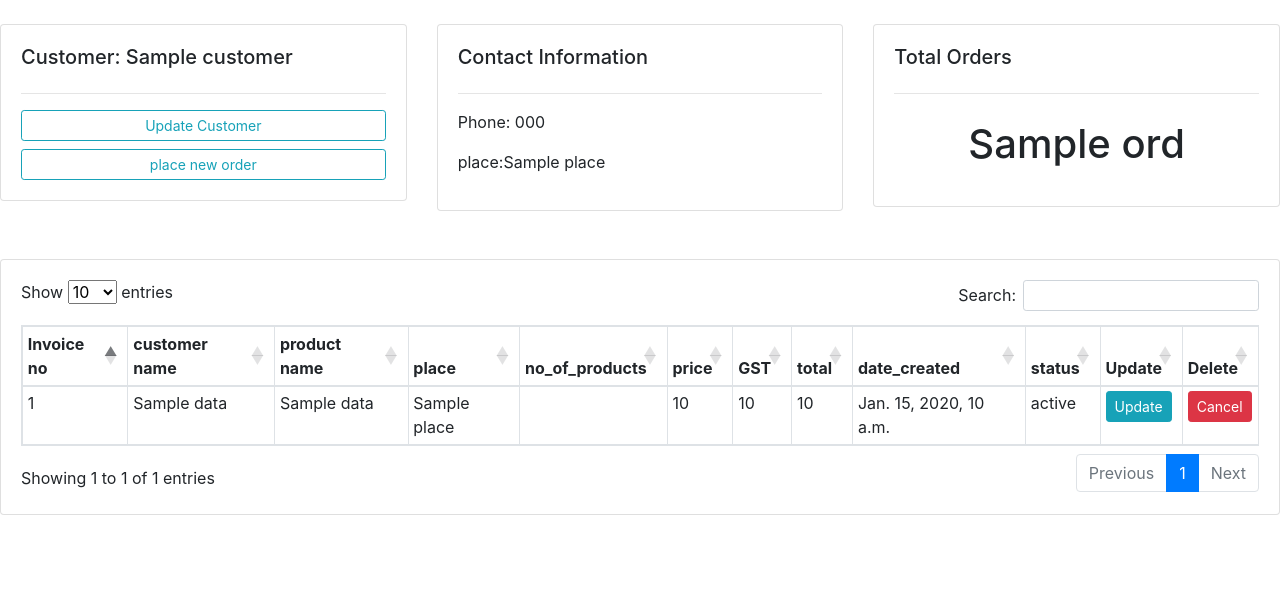
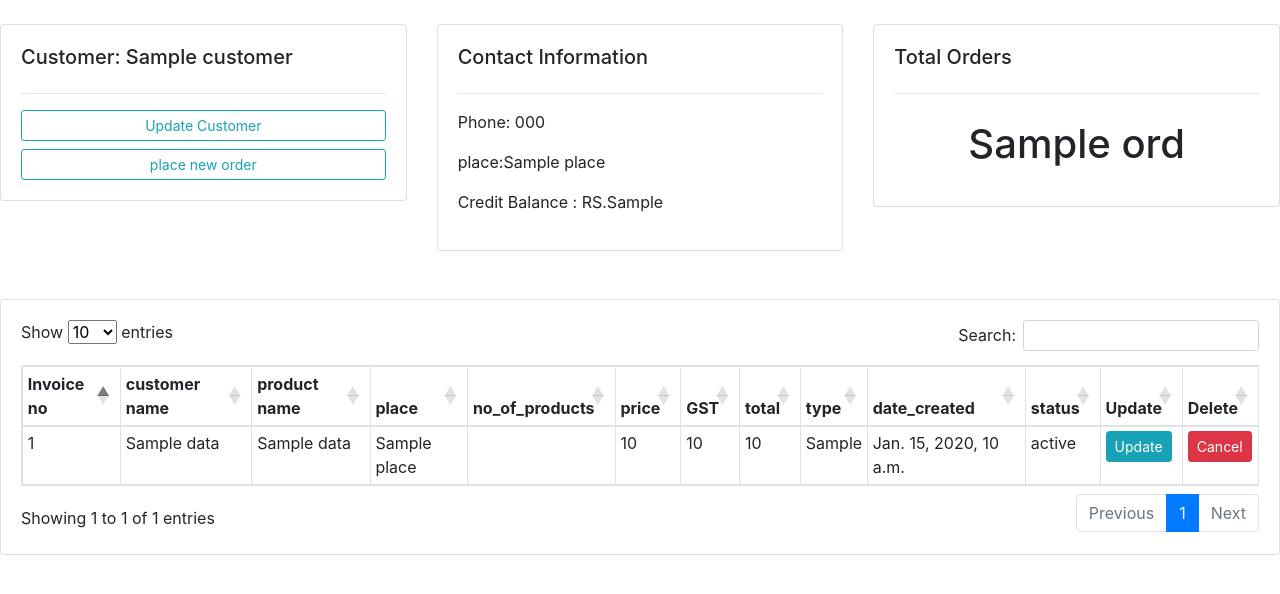
Before and after one commit to GA352491/django-deployment-bussiness-management, a Django app: template sales/templates/customer.html in a window 1280 px wide. Shown: the part 56-650 px from the top of the page. Run offline with Django 3.2, Linux system fonts and the light colour scheme; the template is opened without the code that fills it: most values are stand-ins (such as "Sample title", 1, 10 or a date in 2020); some libraries are stand-ins or nearby versions.

Commit message:
Merge branch 'master' of https://github.com/GA352491/django-deployment-bussiness-management # Please enter a commit message to explain why this merge is necessary, # especially if it merges an updated upstream into a topic branch. # # Lines starting with '#' will be ignored, and an empty message aborts # the commit.

```diff
--- a/sales/templates/customer.html
+++ b/sales/templates/customer.html
@@ -20,6 +20,7 @@
                 <hr>
                 <p>Phone: {{ customer.phone }}</p>
                 <p>place:{{ customer.place }}</p>
+                <p>Credit Balance : RS.{{ e }}</p>
             </div>
         </div>
 
@@ -63,6 +64,7 @@
                         <th>price</th>
                         <th>GST</th>
                         <th>total</th>
+                        <th>type</th>
                         <th>date_created</th>
                         <th>status</th>
                         <th>Update</th>
@@ -81,6 +83,7 @@
                             <td>{{ data.price }}</td>
                             <td>{{ data.tax }}</td>
                             <td>{{ data.get_total }}</td>
+                            <td>{{ data.bill_type }}</td>
                             <td>{{ data.date_created }}</td>
                             <td>{{ data.status }}</td>
                             <td><a class="btn btn-sm btn-info" href="{% url 'updateinvoice' data.id %}">Update</a></td>
```
